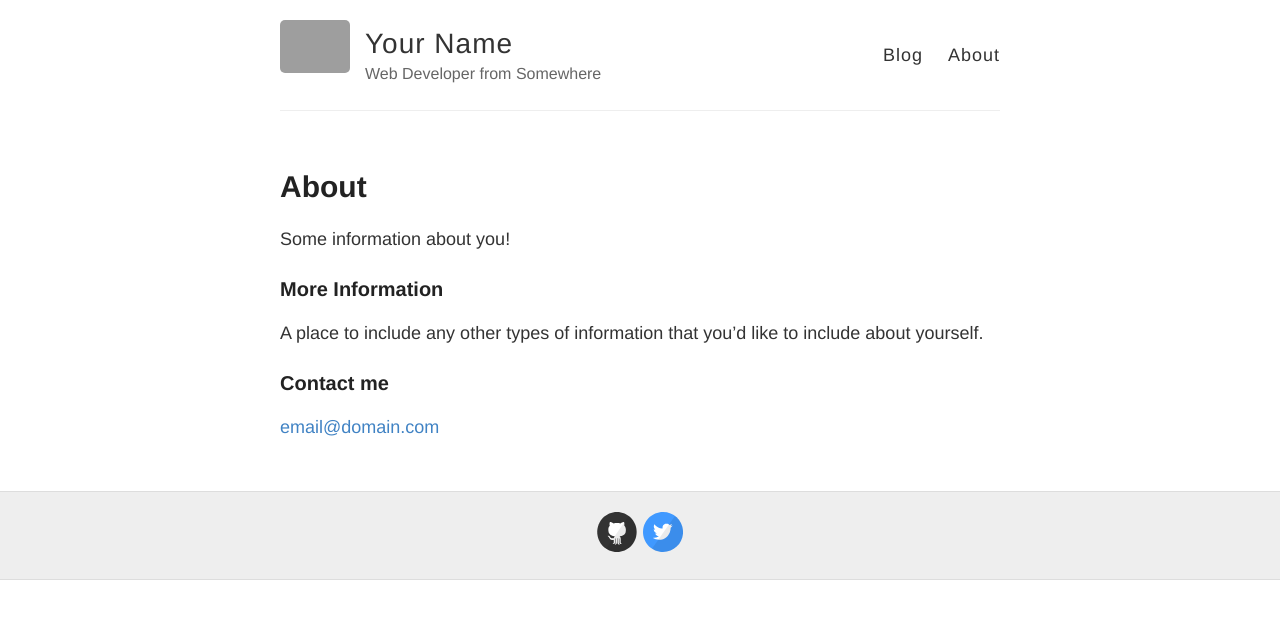
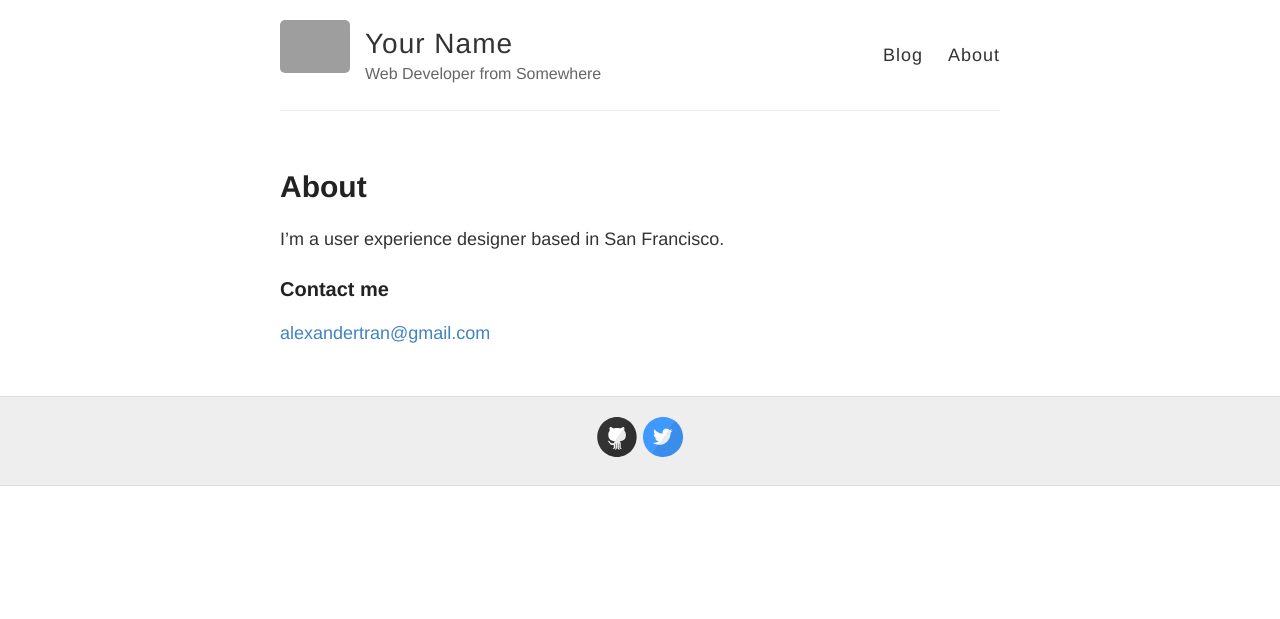
Before and after one commit to alexanderstran/alexanderstran.github.io, a Jekyll site: the page built from about.md, in a window 1280 px wide. Shown: the top 619 px of the page. Built offline with Jekyll 4.4.1, drawn with Linux system fonts in a browser that asks for light colours; Markdown is read by kramdown in place of the engine named in the settings; grey boxes are pictures that could not be loaded.

Commit message:
Update About Me Beta

```diff
--- a/about.md
+++ b/about.md
@@ -4,12 +4,8 @@ title: About
 permalink: /about/
 ---
 
-Some information about you!
-
-### More Information
-
-A place to include any other types of information that you'd like to include about yourself.
+I'm a user experience designer based in San Francisco.
 
 ### Contact me
 
-[email@domain.com](mailto:email@domain.com)
+[alexandertran@gmail.com](mailto:email@domain.com)
```
